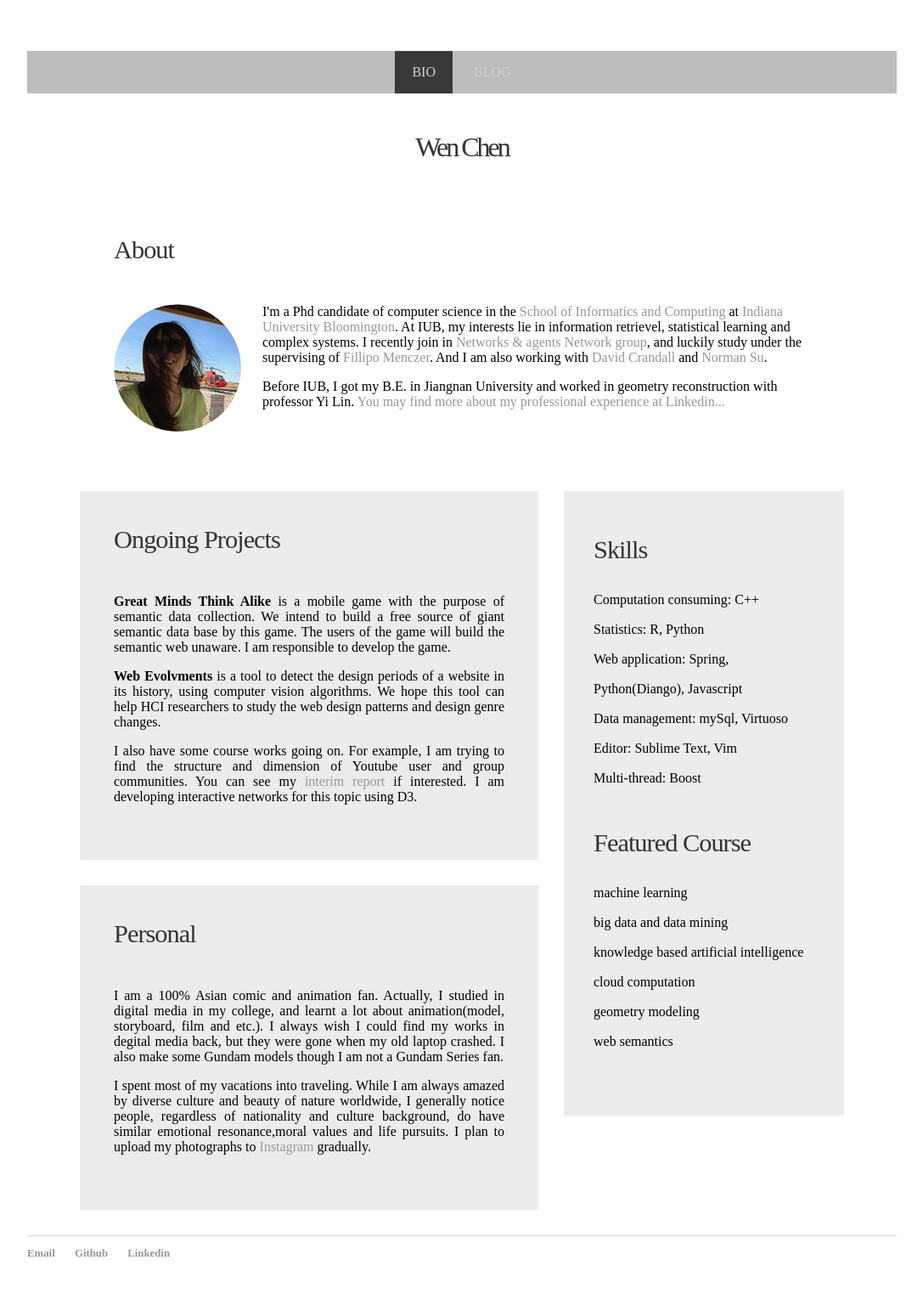
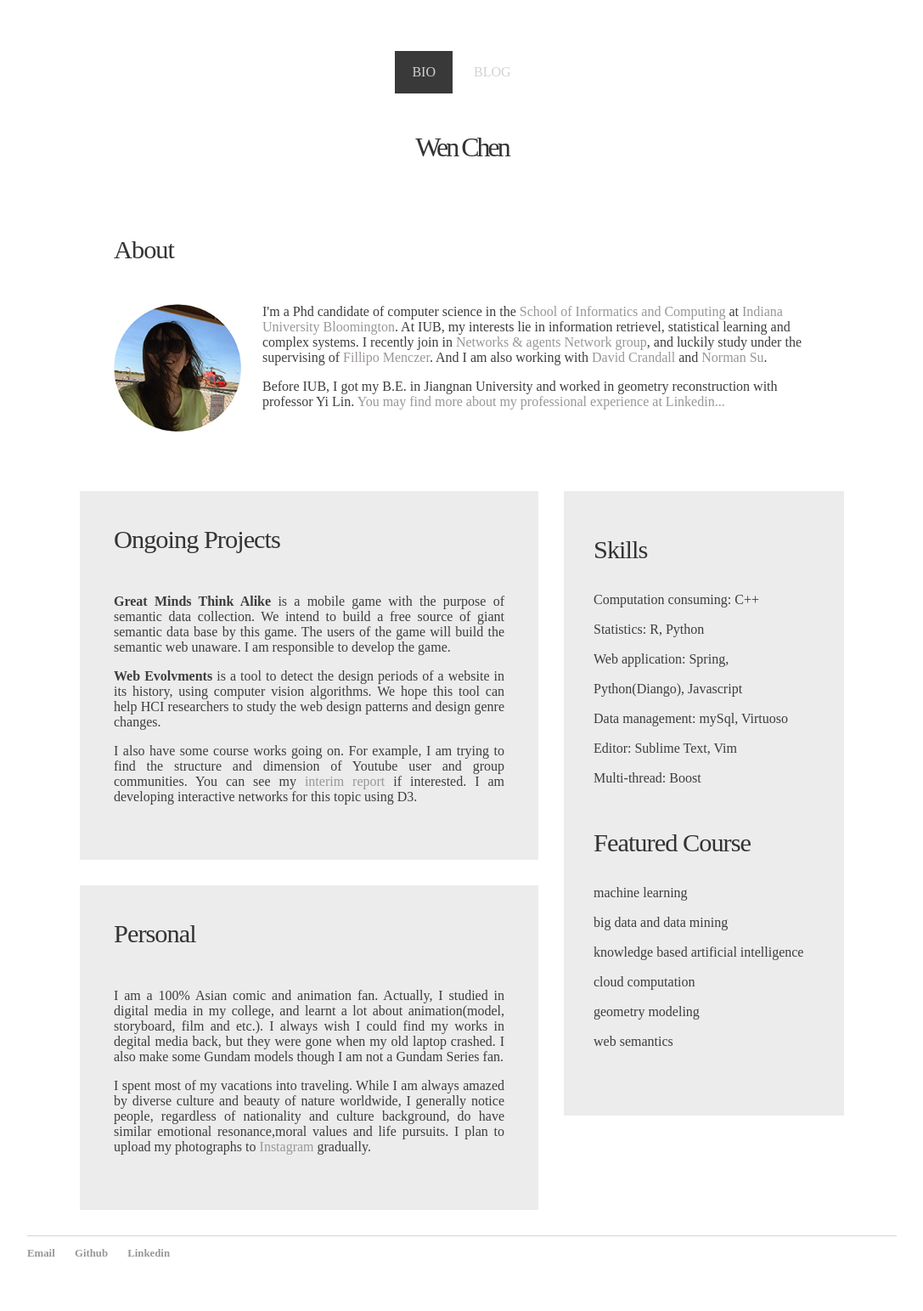
Before and after one commit to roisevege/roisevege.github.io, a Jekyll site: the page built from index.html, in a window 1280 px wide. Shown: the whole page at 85% size, without its empty margins (96-1183 px from the left). Built offline with Jekyll 4.4.1, drawn with Linux system fonts in a browser that asks for light colours.

Commit message:
reset the menu bar

```diff
--- a/css/main.css
+++ b/css/main.css
@@ -1,6 +1,6 @@
 body {
     margin: 60px auto;
-    color: ##3e3d3d;
+    color: #3e3d3d;
     background:#ffffff;
     width: 80%;
     font-family: 'Arvo',serif;
@@ -107,7 +107,7 @@ img.aligncenter {
 /* Menu */
 #menu-wrapper{
     height: 50px;
-    background: url("/image/menu-wrapper.png") repeat-x left top;
+    color:#333;
 }
 
 #menu {
```
